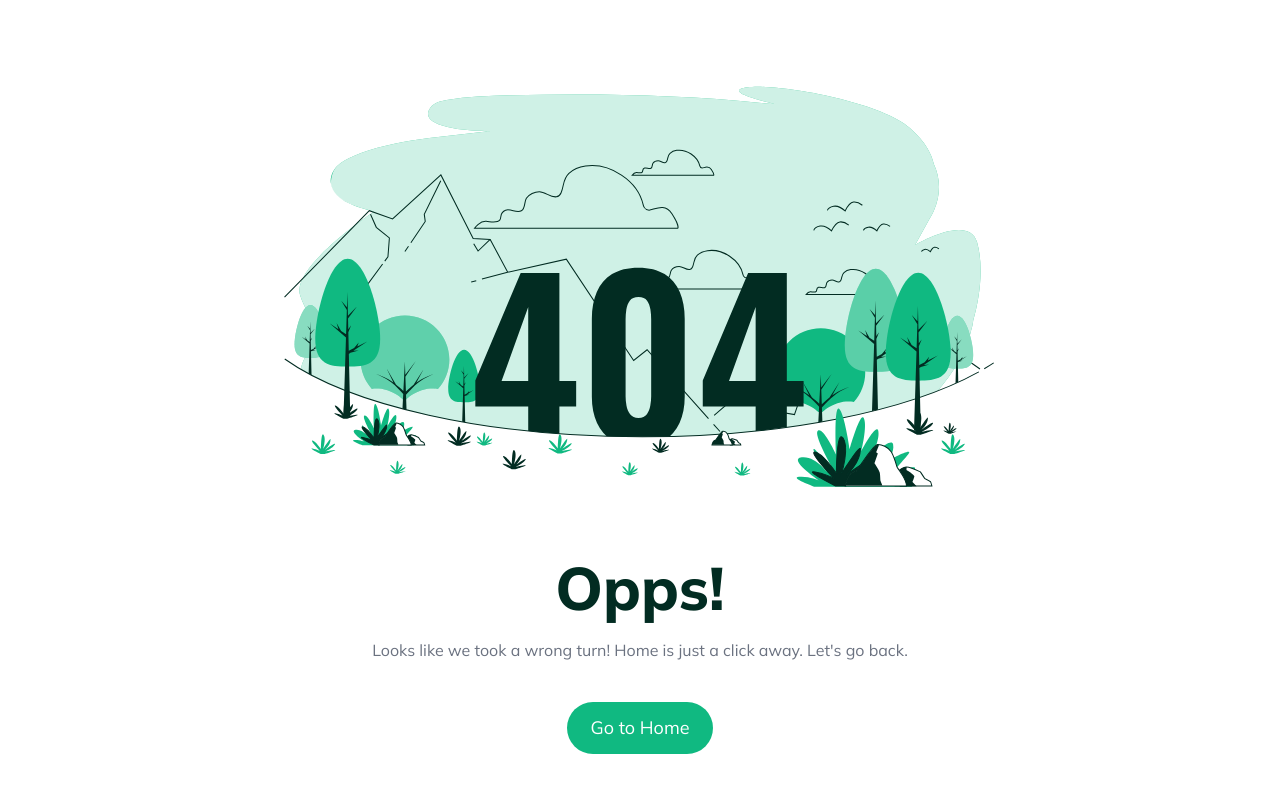
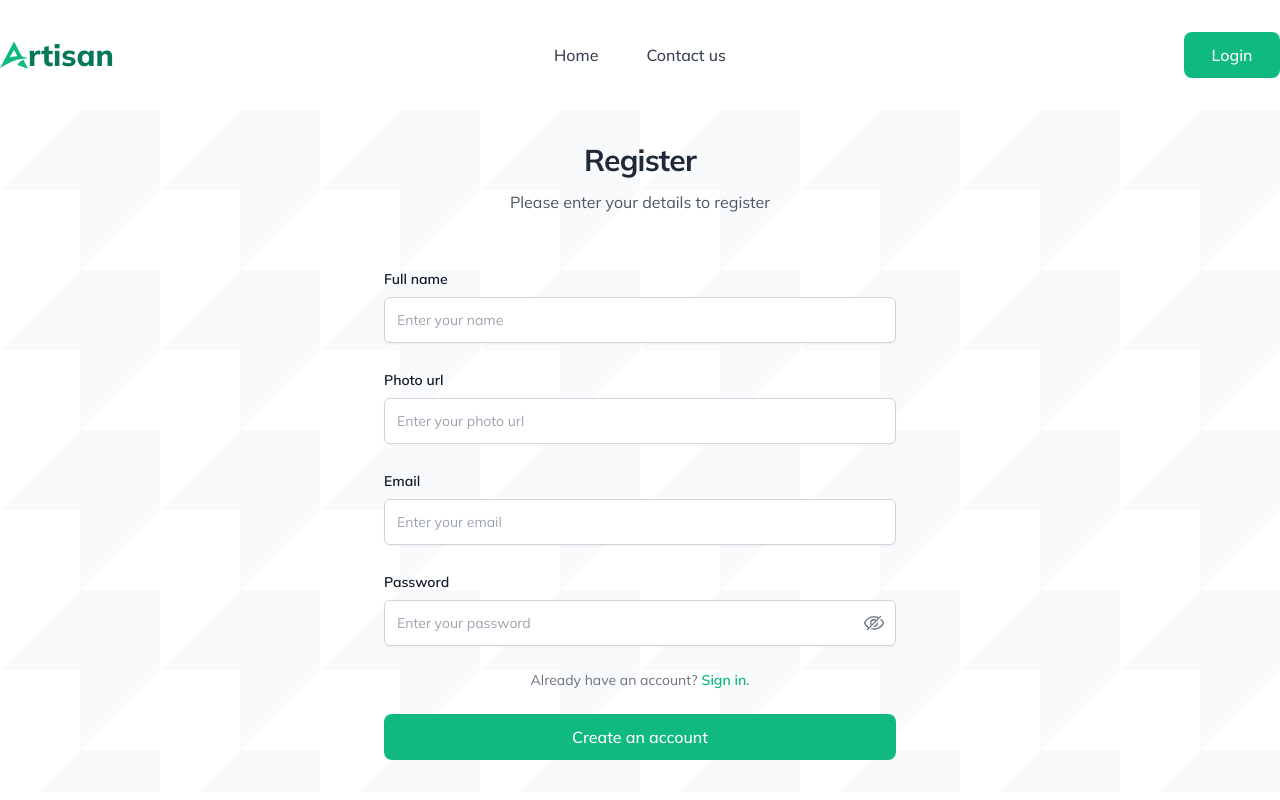
Before and after one commit to Arefin40/Artisan-client, a React (Vite) app: page /register in a window 1280 px wide. Shown: the top 800 px of the page. Built offline with nearby package versions, Linux system fonts and the light colour scheme; no server answers; a web font is replaced by a local one.

Commit message:
added sign up process

```diff
--- /dev/null
+++ b/src/pages/Register.jsx
@@ -0,0 +1,119 @@
+import { useState } from "react";
+import { Link, useNavigate } from "react-router-dom";
+import { useForm } from "react-hook-form";
+import { useAuth } from "@contexts/AuthContext";
+import { Input, PasswordToggler } from "@components/Form";
+import Button from "@components/Button";
+
+import {
+   getEmailValidationSchema,
+   getPasswordValidationSchema,
+} from "@utils/ValidationSchema";
+
+export default () => {
+   document.title = "Artisan  |  Sign up";
+   const [showPassword, setShowPassword] = useState(false);
+   const { createAccount } = useAuth();
+   const nevigate = useNavigate();
+   const redirect = () => nevigate("/");
+
+   const {
+      register,
+      handleSubmit,
+      formState: { errors },
+   } = useForm({
+      defaultValues: { displayName: "", photoURL: "", email: "", password: "" },
+   });
+
+   return (
+      <section className="p-8 w-full bg-auth-login">
+         <div className="mx-auto max-w-lg w-full">
+            <div className="mb-8 sm:mb-12 text-center">
+               <h2 className="text-2xl sm:text-3xl font-bold tracking-tight text-gray-800">
+                  Register
+               </h2>
+               <p className="mt-2 leading-8 text-gray-600">
+                  Please enter your details to register
+               </p>
+            </div>
+
+            <form
+               className="grid gap-y-6"
+               onSubmit={handleSubmit((data) => createAccount(data, redirect))}
+            >
+               <Input
+                  label="Full name"
+                  type="text"
+                  placeholder="Enter your name"
+                  errors={errors}
+                  {...register("displayName", { required: "Name is required" })}
+               />
+               <Input
+                  label="Photo url"
+                  type="url"
+                  placeholder="Enter your photo url"
+                  errors={errors}
+                  {...register("photoURL", {
+                     required: "Photo url is required",
+                  })}
+               />
+               <Input
+                  label="Email"
+                  type="email"
+                  placeholder="Enter your email"
+                  errors={errors}
+                  {...register(
+                     "email",
+                     getEmailValidationSchema({ required: true })
+                  )}
+               />
+
+               <div className="relative w-full grid gap-y-1">
+                  <Input
+                     label="Password"
+                     type={showPassword ? "text" : "password"}
+                     endIcon={
+                        <PasswordToggler
+                           {...{ showPassword, setShowPassword }}
+                        />
+                     }
+                     placeholder="Enter your password"
+                     className="peer"
+                     errors={errors}
+                     {...register(
+                        "password",
+                        getPasswordValidationSchema({ required: true })
+                     )}
+                  />
+
+                  <div className="p-4 hidden peer-focus-within:grid text-sm bg-white rounded-md shadow-md border whitespace-nowrap gap-y-1 tooltip">
+                     <h3 className="text-gray-600 font-medium">
+                        Password must contain (at least):
+                     </h3>
+                     <ul className="grid gap-y-0.5 list-disc list-inside">
+                        <li>6 characters.</li>
+                        <li>one capital letter.</li>
+                        <li>one small letter.</li>
+                     </ul>
+                  </div>
+               </div>
+
+               <div className="flex items-center justify-center text-sm">
+                  <span>Already have an account?</span>
+                  <Link
+                     to="/login"
+                     className="ml-1 font-semibold text-primary-500"
+                  >
+                     Sign in
+                  </Link>
+                  .
+               </div>
+
+               <Button type="submit" color="primary">
+                  Create an account
+               </Button>
+            </form>
+         </div>
+      </section>
+   );
+};
--- a/src/pages/RouterProvider.jsx
+++ b/src/pages/RouterProvider.jsx
@@ -2,6 +2,7 @@ import { createBrowserRouter, RouterProvider } from "react-router-dom";
 import Layout from "@layouts/Layout";
 import ErrorPage from "@pages/ErrorPage";
 import Login from "@pages/Login";
+import Register from "./Register";
 
 const router = createBrowserRouter([
    {
@@ -20,6 +21,10 @@ const router = createBrowserRouter([
             ),
          },
          {
+            path: "/register",
+            element: <Register />,
+         },
+         {
             path: "/login",
             element: <Login />,
          },
```
